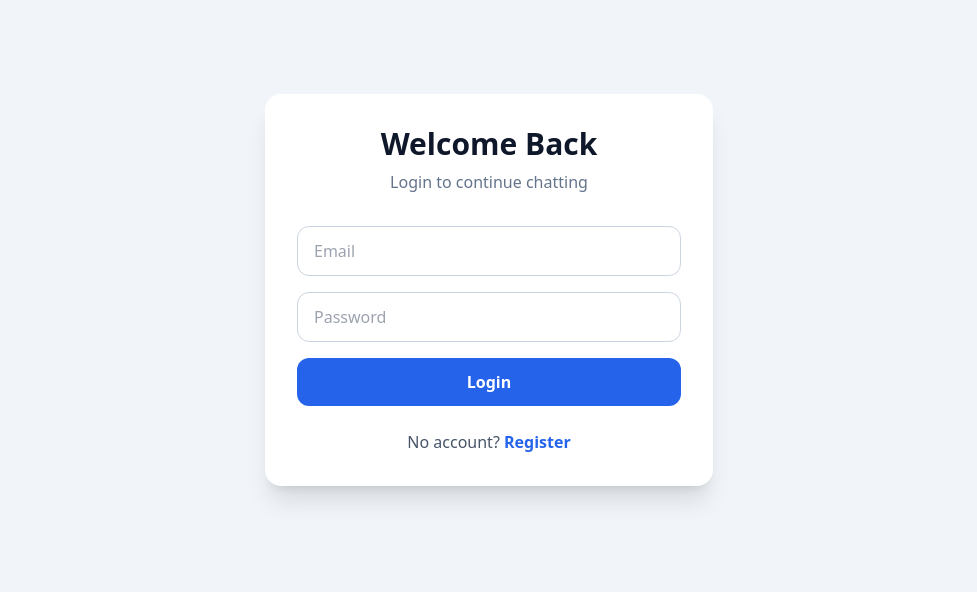
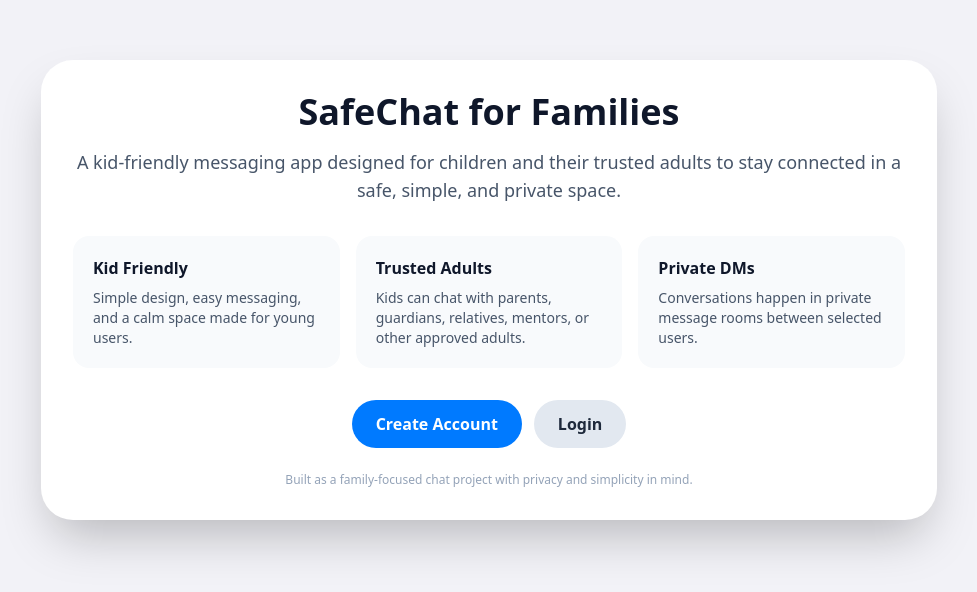
Before and after one commit to lavondamaxwell1-cpu/ChatApp, a React (Vite) app in the folder client/: page / in a window 1280 px wide. Before the commit this address led to /login. Shown: the part 110-702 px from the top of the page, without its empty margins (151-1128 px from the left). Built offline with nearby package versions, Linux system fonts and the light colour scheme; no server answers.

Commit message:
adde a home page

```diff
--- a/client/src/App.jsx
+++ b/client/src/App.jsx
@@ -5,6 +5,7 @@ import {
   Navigate,
 } from "react-router-dom";
 
+import Home from "./pages/Home";
 import Login from "./pages/Login";
 import Register from "./pages/Register";
 import Chat from "./pages/Chat";
@@ -21,13 +22,22 @@ function ProtectedRoute({ children }) {
 }
 
 export default function App() {
+  const { user } = useAuth();
+
   return (
     <Router>
       <Routes>
-        <Route path="/" element={<Navigate to="/login" replace />} />
+        <Route path="/" element={<Home />} />
 
-        <Route path="/login" element={<Login />} />
-        <Route path="/register" element={<Register />} />
+        <Route
+          path="/login"
+          element={user ? <Navigate to="/chat" replace /> : <Login />}
+        />
+
+        <Route
+          path="/register"
+          element={user ? <Navigate to="/chat" replace /> : <Register />}
+        />
 
         <Route
           path="/chat"
--- /dev/null
+++ b/client/src/pages/Home.jsx
@@ -0,0 +1,65 @@
+import { Link } from "react-router-dom";
+
+export default function Home() {
+  return (
+    <div className="min-h-screen bg-[#f2f2f7] flex items-center justify-center p-4">
+      <div className="w-full max-w-4xl bg-white rounded-[2rem] shadow-2xl p-8 text-center">
+        <h1 className="text-4xl font-bold text-slate-900">
+          SafeChat for Families
+        </h1>
+
+        <p className="mt-4 text-lg text-slate-600">
+          A kid-friendly messaging app designed for children and their trusted
+          adults to stay connected in a safe, simple, and private space.
+        </p>
+
+        <div className="mt-8 grid md:grid-cols-3 gap-4 text-left">
+          <div className="bg-slate-50 rounded-2xl p-5">
+            <h3 className="font-bold text-slate-900">Kid Friendly</h3>
+            <p className="text-sm text-slate-600 mt-2">
+              Simple design, easy messaging, and a calm space made for young
+              users.
+            </p>
+          </div>
+
+          <div className="bg-slate-50 rounded-2xl p-5">
+            <h3 className="font-bold text-slate-900">Trusted Adults</h3>
+            <p className="text-sm text-slate-600 mt-2">
+              Kids can chat with parents, guardians, relatives, mentors, or
+              other approved adults.
+            </p>
+          </div>
+
+          <div className="bg-slate-50 rounded-2xl p-5">
+            <h3 className="font-bold text-slate-900">Private DMs</h3>
+            <p className="text-sm text-slate-600 mt-2">
+              Conversations happen in private message rooms between selected
+              users.
+            </p>
+          </div>
+        </div>
+
+        <div className="mt-8 flex justify-center gap-3">
+          <Link
+            to="/register"
+            className="rounded-full bg-[#007aff] px-6 py-3 text-white font-semibold hover:bg-blue-600"
+          >
+            Create Account
+          </Link>
+
+          <Link
+            to="/login"
+            className="rounded-full bg-slate-200 px-6 py-3 text-slate-800 font-semibold hover:bg-slate-300"
+          >
+            Login
+          </Link>
+        </div>
+
+        <p className="mt-6 text-xs text-slate-400">
+          Built as a family-focused chat project with privacy and simplicity in
+          mind.
+        </p>
+      </div>
+    </div>
+  );
+}
```
